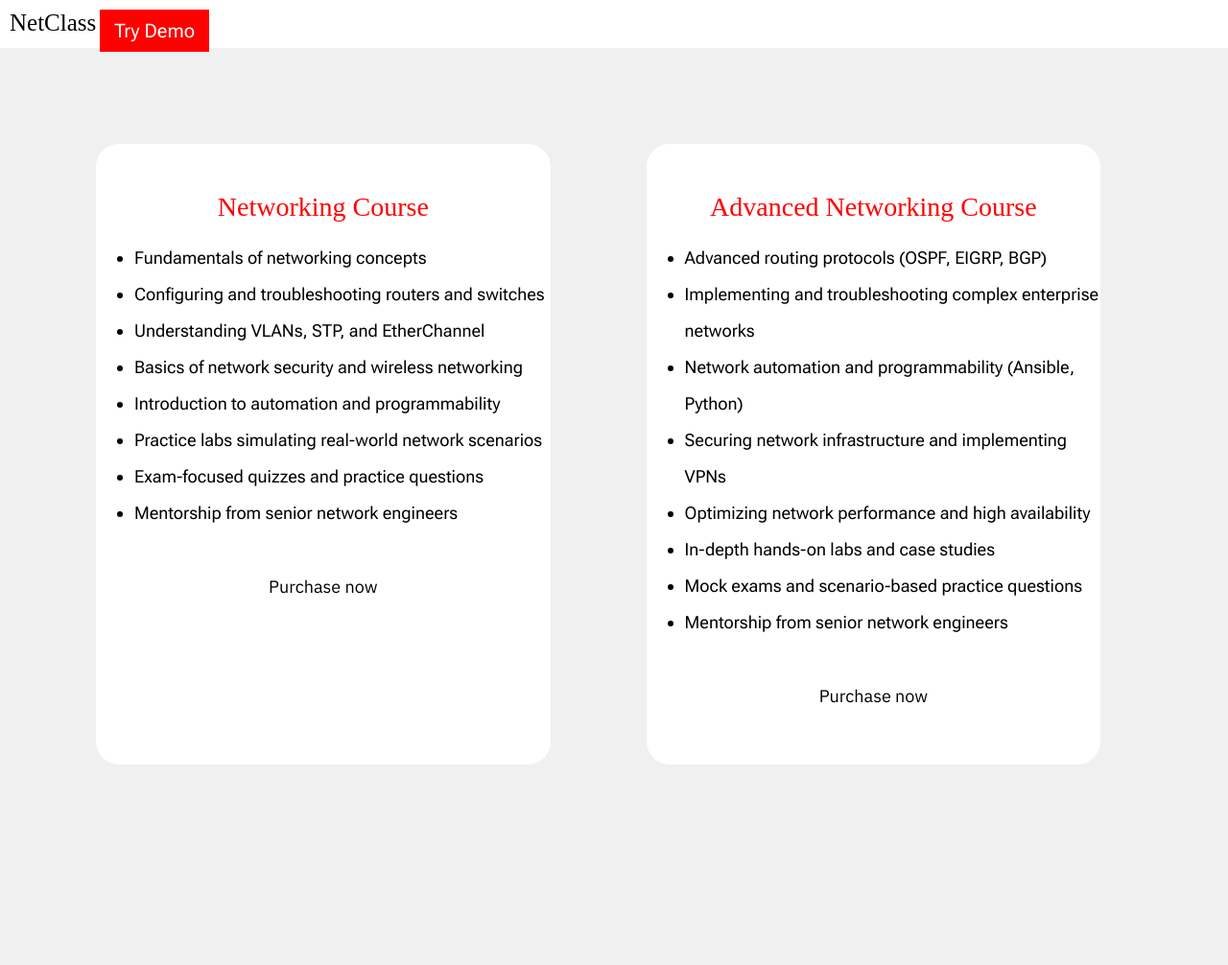
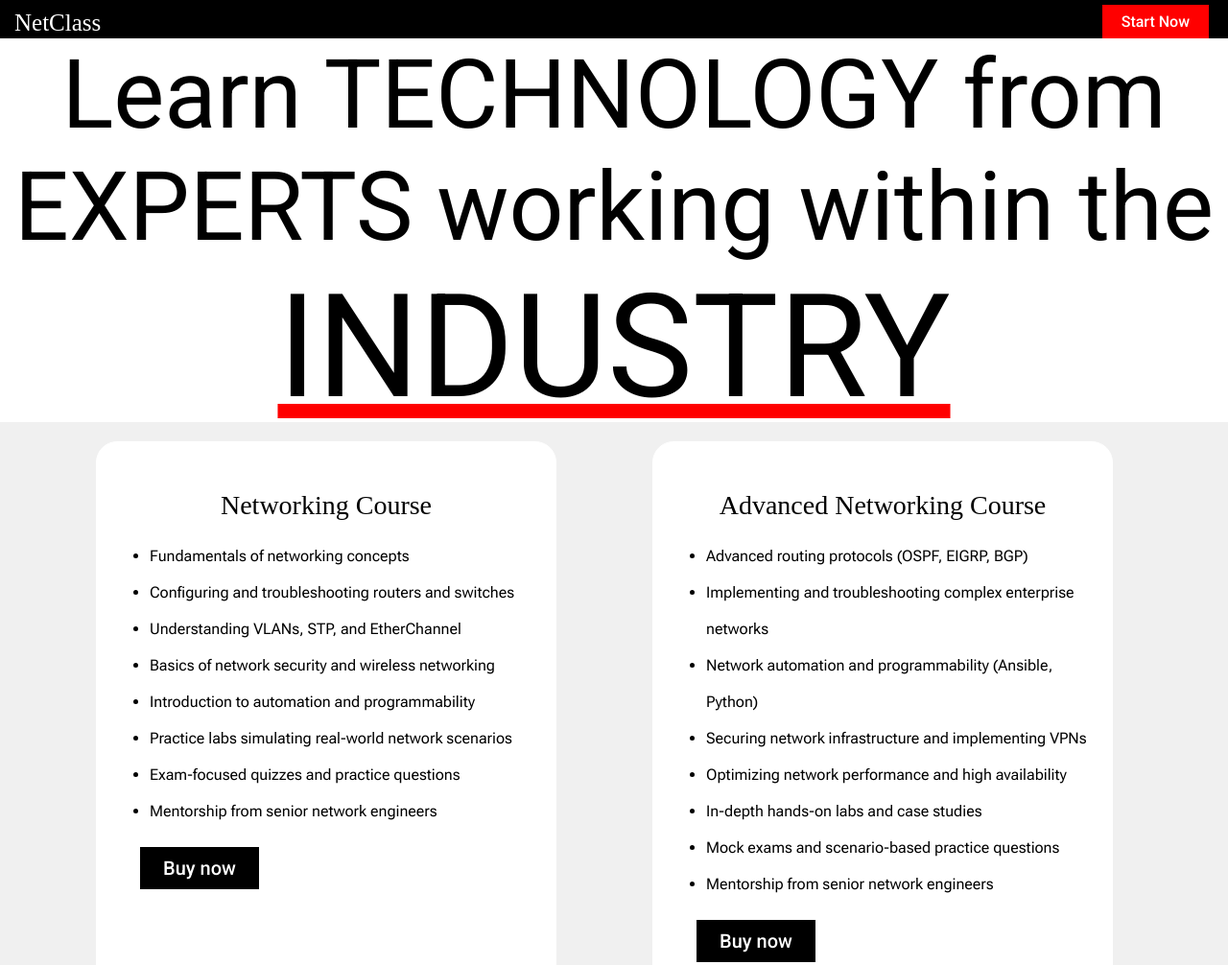
Before and after one commit to sijan-acharya1/NetClass, a plain HTML site: page index.html in a window 1280 px wide. Shown: the top 1006 px of the page at 96% size. Before the commit the page ends 800 px from the top, so only its background shows below. Drawn offline with Linux system fonts and the light colour scheme; a web font is replaced by a local one.

Commit message:
Add files via upload

```diff
--- a/index.html
+++ b/index.html
@@ -8,36 +8,31 @@
       href="https://fonts.googleapis.com/css2?family=IBM+Plex+Sans:ital,wght@0,100..700;1,100..700&display=swap"
       rel="stylesheet"
     />
-    <link rel="preconnect" href="https://fonts.googleapis.com" />
-    <link rel="preconnect" href="https://fonts.gstatic.com" crossorigin />
     <link
       href="https://fonts.googleapis.com/css2?family=Coda:wght@400;800&display=swap"
       rel="stylesheet"
     />
-    <link rel="preconnect" href="https://fonts.googleapis.com" />
-    <link rel="preconnect" href="https://fonts.gstatic.com" crossorigin />
     <link
       href="https://fonts.googleapis.com/css2?family=Radio+Canada+Big:ital,wght@0,400..700;1,400..700&display=swap"
       rel="stylesheet"
     />
-    <link rel="preconnect" href="https://fonts.googleapis.com" />
-    <link rel="preconnect" href="https://fonts.gstatic.com" crossorigin />
     <link
       href="https://fonts.googleapis.com/css2?family=Sofia+Sans+Semi+Condensed:ital,wght@0,1..1000;1,1..1000&display=swap"
       rel="stylesheet"
     />
-    <link rel="preconnect" href="https://fonts.googleapis.com" />
-    <link rel="preconnect" href="https://fonts.gstatic.com" crossorigin />
     <link
       href="https://fonts.googleapis.com/css2?family=Comme:wght@100..900&display=swap"
       rel="stylesheet"
     />
-    <link rel="preconnect" href="https://fonts.googleapis.com" />
-    <link rel="preconnect" href="https://fonts.gstatic.com" crossorigin />
     <link
       href="https://fonts.googleapis.com/css2?family=Roboto+Flex:opsz,wght@8..144,100..1000&display=swap"
       rel="stylesheet"
     />
+    <link href="https://fonts.googleapis.com/css2?family=Inter:ital,opsz,wght@0,14..32,100..900;1,14..32,100..900&display=swap" rel="stylesheet">
+
+    <link href="https://fonts.googleapis.com/css2?family=Barlow:ital,wght@0,100;0,200;0,300;0,400;0,500;0,600;0,700;0,800;0,900;1,100;1,200;1,300;1,400;1,500;1,600;1,700;1,800;1,900&display=swap" rel="stylesheet"><link href="https://fonts.googleapis.com/css2?family=Barlow:ital,wght@0,100;0,200;0,300;0,400;0,500;0,600;0,700;0,800;0,900;1,100;1,200;1,300;1,400;1,500;1,600;1,700;1,800;1,900&display=swap" rel="stylesheet">
+    <link href="https://fonts.googleapis.com/css2?family=Roboto:ital,wght@0,100..900;1,100..900&display=swap" rel="stylesheet">
+    <link href="https://fonts.googleapis.com/css2?family=Lato:ital,wght@0,100;0,300;0,400;0,700;0,900;1,100;1,300;1,400;1,700;1,900&family=Roboto:ital,wght@0,100..900;1,100..900&display=swap" rel="stylesheet">
     <meta charset="UTF-8" />
     <meta name="viewport" content="width=device-width, initial-scale=1.0" />
     <title>NetClass</title>
@@ -46,17 +41,20 @@
   <body>
     <div class="nav-bar">
       <h1 class="logo">NetClass</h1>
-      <button class="top">Try Demo</button>
+      <button class="btn">Start Now</button>
+
+
     </div>
 
+    <div class="interface">
+      Learn TECHNOLOGY from EXPERTS working within the <u>INDUSTRY</u>
+    </div>
     <div class="container">
       <div class="subscription">
         <h1 class="big">Networking Course</h1>
-
-        <br />
+        <br/>
         <ul>
-          <li>
-            Fundamentals of networking concepts</li>
+          <li>Fundamentals of networking concepts</li>
           <li>Configuring and troubleshooting routers and switches</li>
           <li>Understanding VLANs, STP, and EtherChannel</li>
           <li>Basics of network security and wireless networking</li>
@@ -66,14 +64,12 @@
           <li>Mentorship from senior network engineers</li>
         </ul>
         <br />
-        <br />
-        <button class="purchase">Purchase now</button>
+        <button class="purchase">Buy now</button>
       </div>
 
       <div class="subscription">
         <h1 class="big">Advanced Networking Course</h1>
-        <br />
-
+        <br/>
         <ul>
           <li>Advanced routing protocols (OSPF, EIGRP, BGP)</li>
           <li>Implementing and troubleshooting complex enterprise networks</li>
@@ -84,10 +80,11 @@
           <li>Mock exams and scenario-based practice questions</li>
           <li>Mentorship from senior network engineers</li>
         </ul>
-        <br />
-        <br />
-        <button class="purchase">Purchase now</button>
+        <br/>
+        <button class="purchase">Buy now</button>
+
       </div>
     </div>
+
   </body>
 </html>
--- a/netclass.css
+++ b/netclass.css
@@ -13,65 +13,54 @@ body {
   height: 5vh;
   width: 100vw;
   background-color: rgb(0, 0, 0);
-  padding-left: 10px;
-  padding-top: 10px;
-  background-color: rgb(255, 255, 255);
-}
-
-button {
-  background-color: rgb(255, 0, 0);
-  color: white;
-  border: none;
-  font-family: 'Roboto Flex';
-  font-size: 20px;
-  padding-left: 15px;
-  padding-right: 15px;
-  padding-top: 10px;
-  padding-bottom: 10px;
-  vertical-align: top;
+  position: static;
 }
 
 .logo {
   font-family: "Radio Canada Big";
   font-size: 25px;
-  color: black;
+  color: rgb(255, 255, 255);
   font-weight: 400;
   display: inline-block;
-}
-
-.purchase {
-  font-family: "IBM Plex Sans";
-  font-size: 18px;
-  font-weight: 400;
-  background-color: white;
-  color: black;
-
+  margin-left: 15px;
+  vertical-align: middle;
+  padding-top: 10px;
 }
 
 .container {
   display: flex;
-  margin-top: 100px;
+  margin-top: 20px;
   background-color: rgb(240, 240, 240);
 }
 
 .subscription {
-  border-radius: 24px;
+  border-radius: 22px;
   border-width: 1px;
+  border-color: rgb(255, 255, 255);
+  border-style: solid;
   font-family: "Radio Canada Big";
   font-weight: 400;
-  font-weight: 22px;
-  width: 37%;
-  text-align: center;
+  width: 35%;
   margin-left: 100px;
+  padding-left: 15px;
+  padding-right: 15px;
   padding-top: 50px;
-  padding-bottom: 50px;
-  background-color: rgb(255, 255, 255)
+  padding-bottom: 100px;
+  background-color: rgb(255, 255, 255);
+  text-align: left;
+  transition: border-color 0.2s;
 }
+
+.subscription:hover {
+  border-color:rgb(255, 0, 0);
+}
+
 
 h1 {
   font-family: "Radio Canada Big";
   font-size: 24px;
   font-weight: 400;
+  text-align: center;
 }
 
 p {
@@ -87,13 +76,71 @@ ul {
 
 li {
   font-family: "Roboto Flex";
-  font-size: 18px;
+  font-size: 16px;
 
 }
 
 .big {
   font-family: "Radio Canada Big";
   font-size: 28px;
-  color: red;
+  color: rgb(0, 0, 0);
   font-weight: 500;
 }
+
+.purchase {
+  font-family: "Roboto";
+  font-weight: 500;
+  font-size: 20px;
+  font-weight: 500;
+  background-color: rgb(0, 0, 0);
+  color: rgb(255, 255, 255);
+  border: none;
+  padding-top: 10px;
+  padding-bottom: 10px;
+  padding-left: 24px;
+  padding-right: 24px;
+  margin-left: 30px;
+  cursor: pointer;
+  transition: background-color 0.2s;
+}
+.purchase:hover {
+  background-color: rgba(0, 0, 0, 0.8);
+}
+
+.btn {
+  font-family: "Roboto";
+  font-weight: 500;
+  font-size: 16px;
+  font-weight: 500;
+  background-color: rgb(255, 0, 0);
+  color: rgb(255, 255, 255);
+  border: none;
+  padding-top: 8px;
+  padding-bottom: 8px;
+  padding-left: 20px;
+  padding-right: 20px;
+  margin-left: 30px;
+  cursor: pointer;
+  transition: background-color 0.2s;
+  float: right;
+  margin-top: 5px;
+  margin-right: 20px;
+  vertical-align: top;
+}
+.btn:hover {
+  background-color: rgba(255, 0, 0, 0.8);
+}
+
+.interface {
+  font-family: "Roboto";
+  font-size: 100px;
+  height: 50vh;
+  width: 100vw;
+  background-color: rgb(255, 255, 255);
+  text-align: center;
+}
+
+u {
+  text-decoration-color: rgb(255, 0, 0);
+  font-size: 150px;
+}
```
